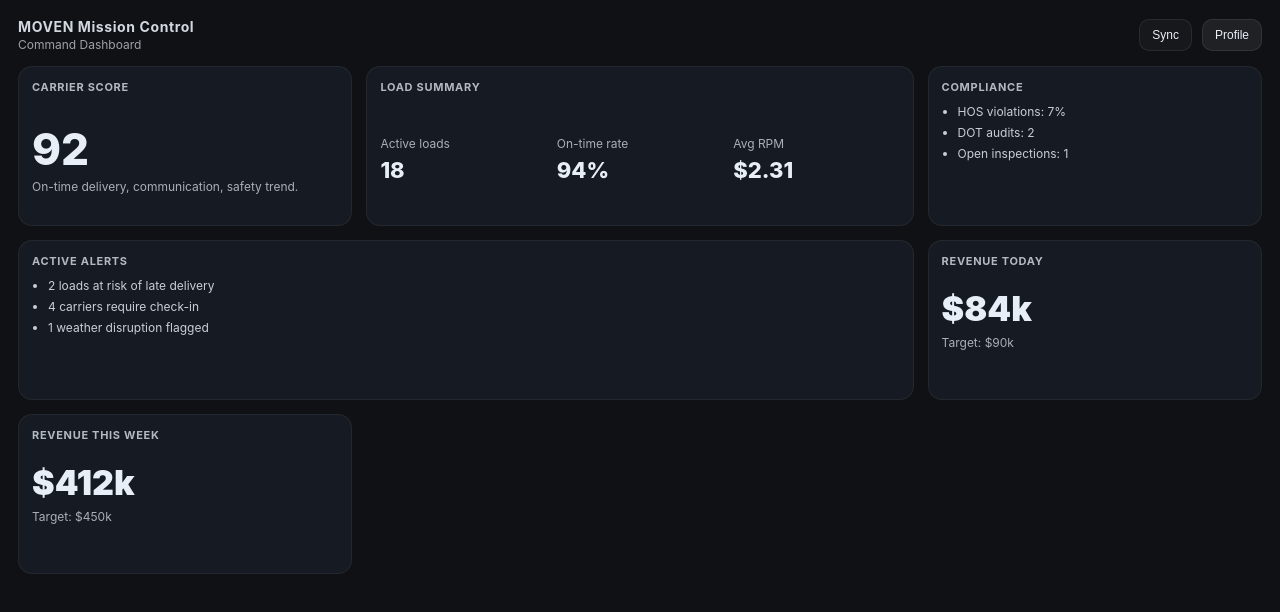
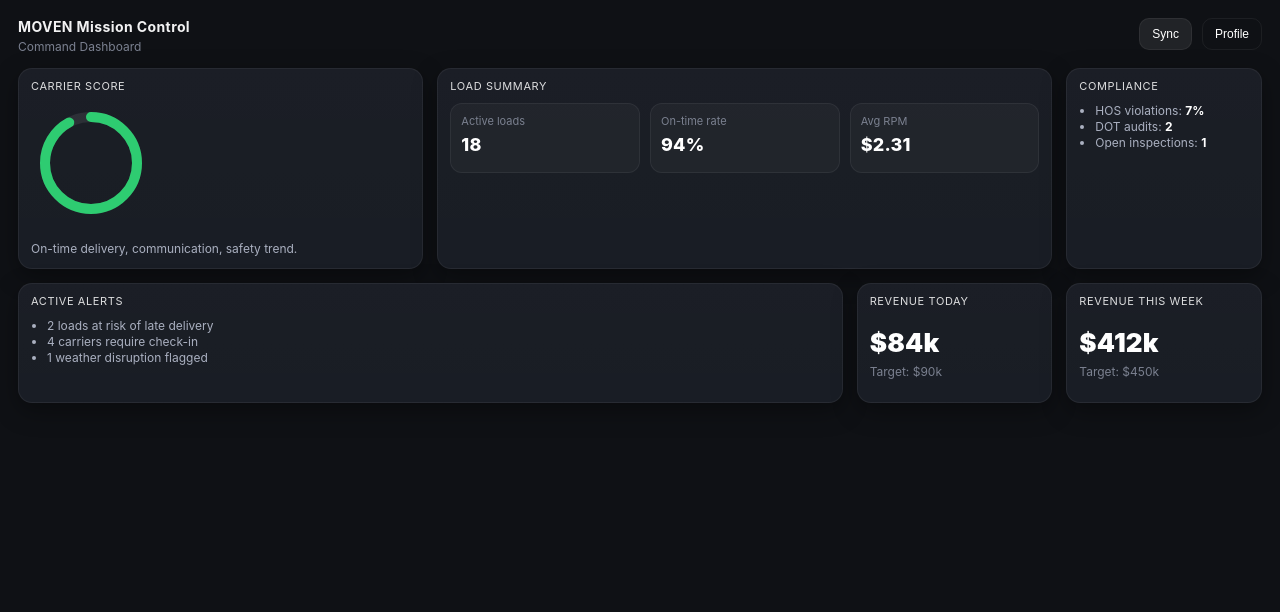
Before and after one commit to Moven25/moven-command-center, a React (Vite) app: page / in a window 1280 px wide. Shown: the top 612 px of the page. Built offline with nearby package versions, Linux system fonts and the light colour scheme.

Commit message:
Apply locked dashboard mockup layout (v2)

```diff
--- a/src/pages/Dashboard.css
+++ b/src/pages/Dashboard.css
@@ -1,145 +1,273 @@
-.dash {
-  padding: 18px 18px 28px;
-  min-height: 100vh;
-  color: #e8eef7;
-  background: #0f1115;
+:root {
+  --bg: #0f1115;
+  --panel: #161a22;
+  --panel-2: #121620;
+  --border: rgba(255, 255, 255, 0.06);
+  --text: #ffffff;
+  --muted: #aab0c0;
+  --muted2: #7b8190;
+
+  --accent: #e10600; /* MOVEN Red */
+  --success: #2ecc71;
 }
 
-.dash-header {
+.mc-dashboard {
+  min-height: 100vh;
+  background: var(--bg);
+  color: var(--text);
+  padding: 18px 18px 24px 18px;
+}
+
+/* Header bar */
+.mc-header {
   display: flex;
-  align-items: center;
+  align-items: flex-start;
   justify-content: space-between;
+  gap: 16px;
   margin-bottom: 14px;
 }
 
-.dash-title {
+.mc-header__title {
   font-size: 14px;
+  font-weight: 700;
+  letter-spacing: 0.4px;
+  opacity: 0.95;
+}
+
+.mc-header__subtitle {
+  margin-top: 4px;
+  font-size: 12px;
+  color: var(--muted2);
+}
+
+.mc-header__right {
+  display: flex;
+  gap: 10px;
+  align-items: center;
+}
+
+.mc-btn {
+  background: rgba(255, 255, 255, 0.08);
+  color: var(--text);
+  border: 1px solid var(--border);
+  border-radius: 10px;
+  padding: 8px 12px;
+  font-size: 12px;
+  cursor: pointer;
+}
+
+.mc-btn:hover {
+  background: rgba(255, 255, 255, 0.12);
+}
+
+.mc-btn--ghost {
+  background: transparent;
+}
+
+/* Grid (matches mockup spacing + hierarchy) */
+.mc-grid {
+  display: grid;
+  grid-template-columns: repeat(12, 1fr);
+  gap: 14px;
+}
+
+/* Cards */
+.mc-card {
+  background: linear-gradient(180deg, rgba(255, 255, 255, 0.02), rgba(255, 255, 255, 0.01));
+  background-color: var(--panel);
+  border: 1px solid var(--border);
+  border-radius: 14px;
+  overflow: hidden;
+  box-shadow: 0 8px 24px rgba(0, 0, 0, 0.35);
+}
+
+.mc-card__head {
+  padding: 10px 12px 0 12px;
+}
+
+.mc-card__title {
+  font-size: 11px;
   letter-spacing: 0.6px;
-  opacity: 0.9;
+  color: rgba(255, 255, 255, 0.85);
+  text-transform: uppercase;
+}
+
+.mc-card__body {
+  padding: 10px 12px 12px 12px;
+}
+
+/* Layout positions (12-col) */
+.mc-card--carrier {
+  grid-column: span 4;
+  min-height: 140px;
+}
+
+.mc-card--load {
+  grid-column: span 6;
+  min-height: 140px;
+}
+
+.mc-card--compliance {
+  grid-column: span 2;
+  min-height: 140px;
+}
+
+.mc-card--alerts {
+  grid-column: span 8;
+  min-height: 120px;
+}
+
+.mc-card--revToday {
+  grid-column: span 2;
+  min-height: 120px;
+}
+
+.mc-card--revWeek {
+  grid-column: span 2;
+  min-height: 120px;
+}
+
+/* Lists */
+.mc-list {
+  margin: 0;
+  padding-left: 16px;
+  color: var(--muted);
+  font-size: 12px;
+  line-height: 1.35;
+}
+
+.mc-list strong {
+  color: var(--text);
   font-weight: 700;
 }
 
-.dash-subtitle {
-  font-size: 12px;
-  opacity: 0.65;
-  margin-top: 2px;
-}
-
-.dash-actions {
-  display: flex;
+/* Stats inside Load Summary */
+.mc-stats {
+  display: grid;
+  grid-template-columns: repeat(3, 1fr);
   gap: 10px;
 }
 
-.dash-btn {
-  padding: 8px 12px;
-  border-radius: 10px;
-  border: 1px solid rgba(255,255,255,0.08);
-  background: rgba(255,255,255,0.03);
-  color: #e8eef7;
-  cursor: pointer;
-  font-size: 12px;
+.stat {
+  background: rgba(255, 255, 255, 0.03);
+  border: 1px solid rgba(255, 255, 255, 0.06);
+  border-radius: 12px;
+  padding: 10px;
+  min-height: 70px;
 }
 
-.dash-btn-primary {
-  background: rgba(255,255,255,0.07);
+.stat__label {
+  font-size: 11px;
+  color: var(--muted2);
+  margin-bottom: 6px;
 }
 
-.dash-grid {
-  display: grid;
-  grid-template-columns: 1.1fr 1.8fr 1.1fr;
-  grid-auto-rows: 160px;
-  gap: 14px;
+.stat__value {
+  font-size: 18px;
+  font-weight: 800;
+  letter-spacing: 0.2px;
 }
 
-.tile {
-  background: #161a22;
-  border-radius: 14px;
-  padding: 14px;
-  box-shadow: inset 0 0 0 1px rgba(255,255,255,0.06);
+/* KPI cards */
+.mc-kpi {
   display: flex;
   flex-direction: column;
-  overflow: hidden;
+  align-items: flex-start;
+  justify-content: center;
+  min-height: 92px;
 }
 
-.tile-label {
-  font-size: 11px;
-  letter-spacing: 0.7px;
-  opacity: 0.75;
-  margin-bottom: 10px;
-  font-weight: 700;
+.mc-kpi__value {
+  font-size: 26px;
+  font-weight: 900;
+  letter-spacing: 0.2px;
 }
 
-.tile-wide {
-  grid-column: 2 / 3;
+.mc-kpi__sub {
+  margin-top: 6px;
+  font-size: 12px;
+  color: var(--muted2);
 }
 
-.tile-wide2 {
-  grid-column: 1 / 3;
-}
-
-.tile-gauge .gauge {
-  margin-top: 4px;
-  flex: 1;
-  display: flex;
-  flex-direction: column;
-  justify-content: center;
-}
-
-.gauge-value {
-  font-size: 44px;
-  font-weight: 800;
-  line-height: 1;
-}
-
-.gauge-sub {
-  font-size: 12px;
-  opacity: 0.7;
-  margin-top: 8px;
-  max-width: 280px;
-}
-
-.tile-body {
+/* Gauge */
+.gauge {
   display: grid;
-  grid-template-columns: repeat(3, 1fr);
-  gap: 10px;
-  margin-top: 2px;
-  height: 100%;
+  grid-template-columns: 120px 1fr;
+  gap: 12px;
   align-items: center;
 }
 
-.metric-title {
-  font-size: 12px;
-  opacity: 0.7;
+.gauge__svg {
+  width: 120px;
+  height: 120px;
+  transform: rotate(-90deg);
 }
 
-.metric-value {
-  font-size: 22px;
-  font-weight: 800;
-  margin-top: 6px;
+.gauge__track {
+  fill: none;
+  stroke: rgba(255, 255, 255, 0.08);
+  stroke-width: 10;
 }
 
-.tile-list {
-  padding-left: 16px;
-  margin: 0;
-  display: grid;
-  gap: 6px;
-  font-size: 12px;
-  opacity: 0.85;
+.gauge__value {
+  fill: none;
+  stroke: var(--success);
+  stroke-width: 10;
+  stroke-linecap: round;
+  transition: stroke-dashoffset 300ms ease;
 }
 
-.tile-money .money {
-  margin-top: 10px;
-  display: grid;
-  gap: 6px;
-  justify-items: start;
+.gauge__center {
+  position: absolute;
+  /* This is okay even without absolute positioning because we also render text beside;
+     but it helps if future you layers the number over the circle. */
+  opacity: 0;
 }
 
-.money-value {
+/* Text block beside gauge (matches mockup style) */
+.gauge__number {
   font-size: 34px;
   font-weight: 900;
+  line-height: 1;
+  margin-bottom: 6px;
 }
 
-.money-sub {
+.gauge__label {
   font-size: 12px;
-  opacity: 0.7;
+  color: var(--muted2);
 }
+
+.gauge__sub {
+  grid-column: 1 / -1;
+  margin-top: 6px;
+  font-size: 12px;
+  color: var(--muted);
+}
+
+/* Make it responsive */
+@media (max-width: 1100px) {
+  .mc-card--carrier { grid-column: span 6; }
+  .mc-card--load { grid-column: span 6; }
+  .mc-card--compliance { grid-column: span 12; }
+  .mc-card--alerts { grid-column: span 12; }
+  .mc-card--revToday { grid-column: span 6; }
+  .mc-card--revWeek { grid-column: span 6; }
+}
+
+@media (max-width: 720px) {
+  .mc-dashboard { padding: 14px; }
+  .mc-card--carrier,
+  .mc-card--load,
+  .mc-card--compliance,
+  .mc-card--alerts,
+  .mc-card--revToday,
+  .mc-card--revWeek {
+    grid-column: span 12;
+  }
+  .gauge {
+    grid-template-columns: 1fr;
+  }
+  .mc-stats {
+    grid-template-columns: 1fr;
+  }
+}
--- a/src/pages/Dashboard.jsx
+++ b/src/pages/Dashboard.jsx
@@ -1,82 +1,141 @@
 import "./Dashboard.css";
+
+function Gauge({ value = 92, label = "Carrier Score", sublabel = "On-time delivery, communication, safety trend." }) {
+  const clamped = Math.max(0, Math.min(100, Number(value) || 0));
+  const radius = 46;
+  const circumference = 2 * Math.PI * radius;
+  const offset = circumference - (clamped / 100) * circumference;
+
+  return (
+    <div className="gauge">
+      <svg className="gauge__svg" viewBox="0 0 120 120" aria-label={`${label} ${clamped}`}>
+        <circle className="gauge__track" cx="60" cy="60" r={radius} />
+        <circle
+          className="gauge__value"
+          cx="60"
+          cy="60"
+          r={radius}
+          style={{
+            strokeDasharray: `${circumference} ${circumference}`,
+            strokeDashoffset: offset,
+          }}
+        />
+      </svg>
+
+      <div className="gauge__center">
+        <div className="gauge__number">{clamped}</div>
+        <div className="gauge__label">{label}</div>
+      </div>
+
+      <div className="gauge__sub">{sublabel}</div>
+    </div>
+  );
+}
+
+function Stat({ label, value }) {
+  return (
+    <div className="stat">
+      <div className="stat__label">{label}</div>
+      <div className="stat__value">{value}</div>
+    </div>
+  );
+}
 
 export default function Dashboard() {
   return (
-    <div className="dash">
-      <div className="dash-header">
-        <div>
-          <div className="dash-title">MOVEN Mission Control</div>
-          <div className="dash-subtitle">Command Dashboard</div>
+    <div className="mc-dashboard" data-mockup="dashboard-locked-v2">
+      {/* Top header (matches mockup “Mission Control” bar) */}
+      <div className="mc-header">
+        <div className="mc-header__left">
+          <div className="mc-header__title">MOVEN Mission Control</div>
+          <div className="mc-header__subtitle">Command Dashboard</div>
         </div>
 
-        <div className="dash-actions">
-          <button className="dash-btn">Sync</button>
-          <button className="dash-btn dash-btn-primary">Profile</button>
+        <div className="mc-header__right">
+          <button className="mc-btn" type="button">
+            Sync
+          </button>
+          <button className="mc-btn mc-btn--ghost" type="button">
+            Profile
+          </button>
         </div>
       </div>
 
-      <div className="dash-grid">
-        {/* Row 1 */}
-        <div className="tile tile-gauge">
-          <div className="tile-label">CARRIER SCORE</div>
-          <div className="gauge">
-            <div className="gauge-value">92</div>
-            <div className="gauge-sub">On-time delivery, communication, safety trend.</div>
+      {/* Grid */}
+      <div className="mc-grid">
+        {/* CARRIER SCORE (Gauge) */}
+        <section className="mc-card mc-card--carrier">
+          <div className="mc-card__head">
+            <div className="mc-card__title">CARRIER SCORE</div>
+          </div>
+          <div className="mc-card__body">
+            <Gauge value={92} label="Carrier Score" sublabel="On-time delivery, communication, safety trend." />
+          </div>
+        </section>
+
+        {/* LOAD SUMMARY */}
+        <section className="mc-card mc-card--load">
+          <div className="mc-card__head">
+            <div className="mc-card__title">LOAD SUMMARY</div>
+          </div>
+          <div className="mc-card__body">
+            <div className="mc-stats">
+              <Stat label="Active loads" value="18" />
+              <Stat label="On-time rate" value="94%" />
+              <Stat label="Avg RPM" value="$2.31" />
             </div>
           </div>
+        </section>
 
-        <div className="tile tile-wide">
-          <div className="tile-label">LOAD SUMMARY</div>
-          <div className="tile-body">
-            <div className="metric">
-              <div className="metric-title">Active loads</div>
-              <div className="metric-value">18</div>
+        {/* COMPLIANCE */}
+        <section className="mc-card mc-card--compliance">
+          <div className="mc-card__head">
+            <div className="mc-card__title">COMPLIANCE</div>
           </div>
-            <div className="metric">
-              <div className="metric-title">On-time rate</div>
-              <div className="metric-value">94%</div>
-            </div>
-            <div className="metric">
-              <div className="metric-title">Avg RPM</div>
-              <div className="metric-value">$2.31</div>
-            </div>
-          </div>
-        </div>
-
-        <div className="tile">
-          <div className="tile-label">COMPLIANCE</div>
-          <ul className="tile-list">
-            <li>HOS violations: 7%</li>
-            <li>DOT audits: 2</li>
-            <li>Open inspections: 1</li>
+          <div className="mc-card__body">
+            <ul className="mc-list">
+              <li>HOS violations: <strong>7%</strong></li>
+              <li>DOT audits: <strong>2</strong></li>
+              <li>Open inspections: <strong>1</strong></li>
             </ul>
           </div>
+        </section>
 
-        {/* Row 2 */}
-        <div className="tile tile-wide2">
-          <div className="tile-label">ACTIVE ALERTS</div>
-          <ul className="tile-list">
+        {/* ACTIVE ALERTS (Wide) */}
+        <section className="mc-card mc-card--alerts">
+          <div className="mc-card__head">
+            <div className="mc-card__title">ACTIVE ALERTS</div>
+          </div>
+          <div className="mc-card__body">
+            <ul className="mc-list">
               <li>2 loads at risk of late delivery</li>
               <li>4 carriers require check-in</li>
               <li>1 weather disruption flagged</li>
             </ul>
           </div>
+        </section>
 
-        <div className="tile tile-money">
-          <div className="tile-label">REVENUE TODAY</div>
-          <div className="money">
-            <div className="money-value">$84k</div>
-            <div className="money-sub">Target: $90k</div>
+        {/* REVENUE TODAY */}
+        <section className="mc-card mc-card--revToday">
+          <div className="mc-card__head">
+            <div className="mc-card__title">REVENUE TODAY</div>
           </div>
+          <div className="mc-card__body mc-kpi">
+            <div className="mc-kpi__value">$84k</div>
+            <div className="mc-kpi__sub">Target: $90k</div>
           </div>
+        </section>
 
-        <div className="tile tile-money">
-          <div className="tile-label">REVENUE THIS WEEK</div>
-          <div className="money">
-            <div className="money-value">$412k</div>
-            <div className="money-sub">Target: $450k</div>
+        {/* REVENUE THIS WEEK */}
+        <section className="mc-card mc-card--revWeek">
+          <div className="mc-card__head">
+            <div className="mc-card__title">REVENUE THIS WEEK</div>
           </div>
+          <div className="mc-card__body mc-kpi">
+            <div className="mc-kpi__value">$412k</div>
+            <div className="mc-kpi__sub">Target: $450k</div>
           </div>
+        </section>
       </div>
     </div>
   );
```
Lines whose indentation alone changed are shown as unchanged.
